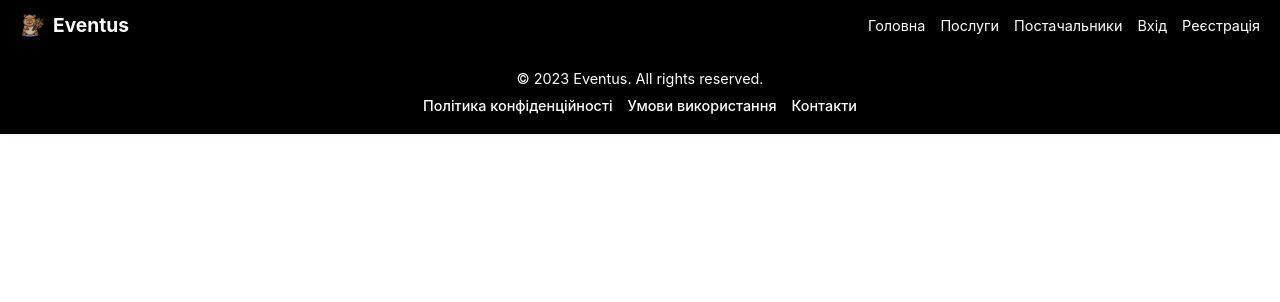
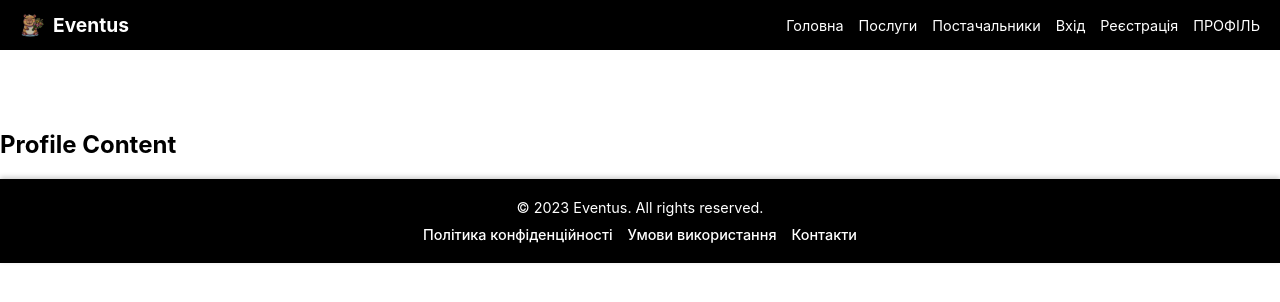
Before and after one commit to NureTolstikOleksii/Eventus, a React (Create React App) app in the folder web/: page /profile in a window 1280 px wide. Shown: the top 302 px of the page. Built offline with nearby package versions, Linux system fonts and the light colour scheme.

Commit message:
create clear profile page

```diff
--- a/web/src/App.js
+++ b/web/src/App.js
@@ -7,6 +7,7 @@ import Login from './pages/Login';
 import Registration from './pages/Registration';
 import Header from './components/header/header';
 import Footer from './components/footer/footer'; // Импортируем Footer
+import Profile from './pages/Profile';
 
 function App() {
   return (
@@ -14,12 +15,17 @@ function App() {
       <div className="App">
         <Header /> {/* Отображаем Header на всех страницах */}
 
+
+
         <Routes>
           <Route path="/" element={<HomePage />} />
           <Route path="/login" element={<Login />} />
           <Route path="/registration" element={<Registration />} />
+          <Route path="/profile" element={<Profile />} />
           {/* Добавьте другие маршруты здесь */}
         </Routes>
+
+
 
 
         <Footer /> {/* Отображаем Footer на всех страницах */}
--- a/web/src/components/header/header.js
+++ b/web/src/components/header/header.js
@@ -18,6 +18,9 @@ const Header = () => {
           <li><Link to="/providers">Постачальники</Link></li>
           <li><Link to="/login">Вхід</Link></li> {/* Ссылка на страницу входа */}
           <li><Link to="/registration">Реєстрація</Link></li>
+
+          <li><Link to="/profile">ПРОФІЛЬ</Link></li>
+
         </ul>
       </nav>
     </header>
--- /dev/null
+++ b/web/src/pages/Profile.js
@@ -0,0 +1,16 @@
+import React from "react";
+import { Link } from "react-router-dom";
+
+
+const Profile = () => {
+    return (
+      <div>
+        <main>
+          <h2>Profile Content</h2>
+          {/* Остальной контент  */}
+        </main>
+      </div>
+    );
+  };
+
+  export default Profile;
```
